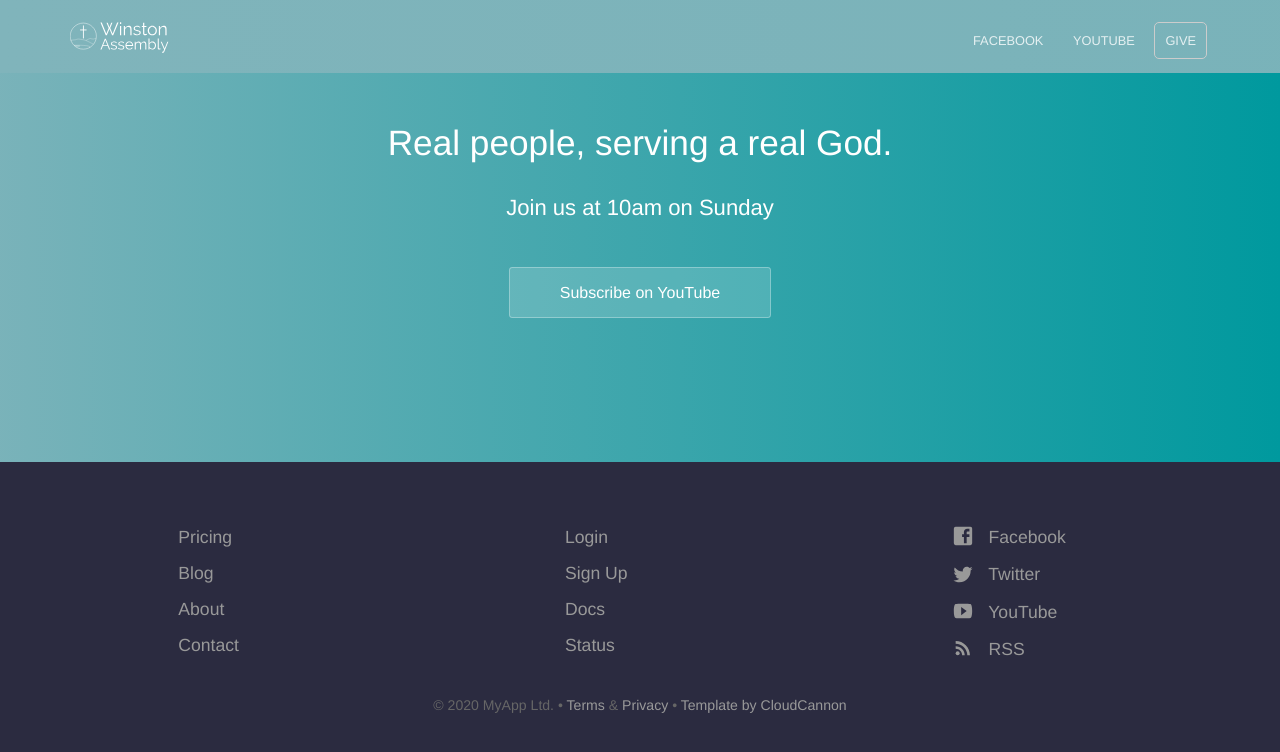
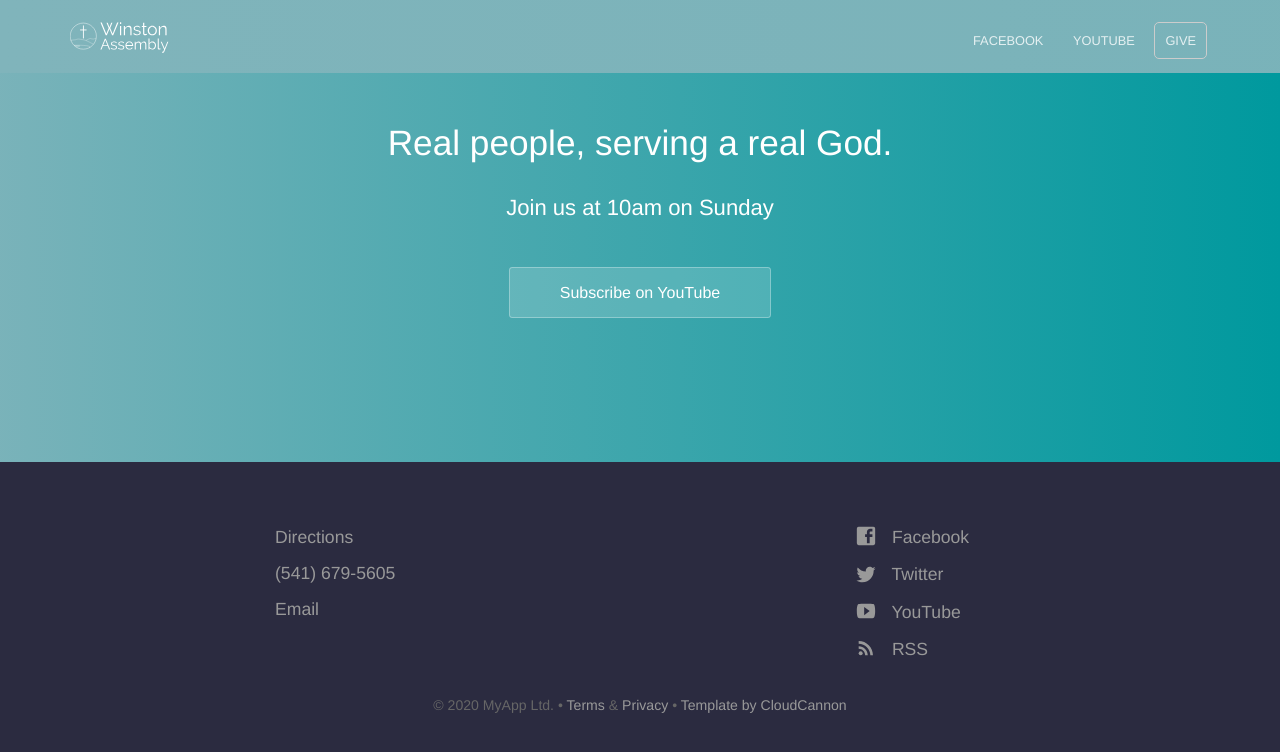
Before and after one commit to CloudCannon/hydra-jekyll-template, a Jekyll site: the page built from index.html, in a window 1280 px wide. Shown: the top 752 px of the page. Built offline with Jekyll 4.4.1, drawn with Linux system fonts in a browser that asks for light colours.

Commit message:
remove all un-needed items

```diff
--- a/_data/footer.yml
+++ b/_data/footer.yml
@@ -1,25 +1,10 @@
 - links:
-  - name: Pricing
-    link: /pricing/
-  - name: Blog
-    link: /blog/
-  - name: About
-    link: /about/
-  - name: Contact
-    link: /contact/
-- links:
-  - name: Login
-    link: /
-    new_window: true
-  - name: Sign Up
-    link: /
-    new_window: true
-  - name: Docs
-    link: /
-    new_window: true
-  - name: Status
-    link: /
-    new_window: true
+  - name: Directions
+    link: https://goo.gl/maps/8QkvdD3RPgawSemJ8
+  - name: (541) 679-5605
+    link: tel:541-679-5605
+  - name: Email
+    link: https://mailhide.io/e/kguqC
 - links:
   - name: Facebook
     link: https://facebook.com/cloudcannon/
```
